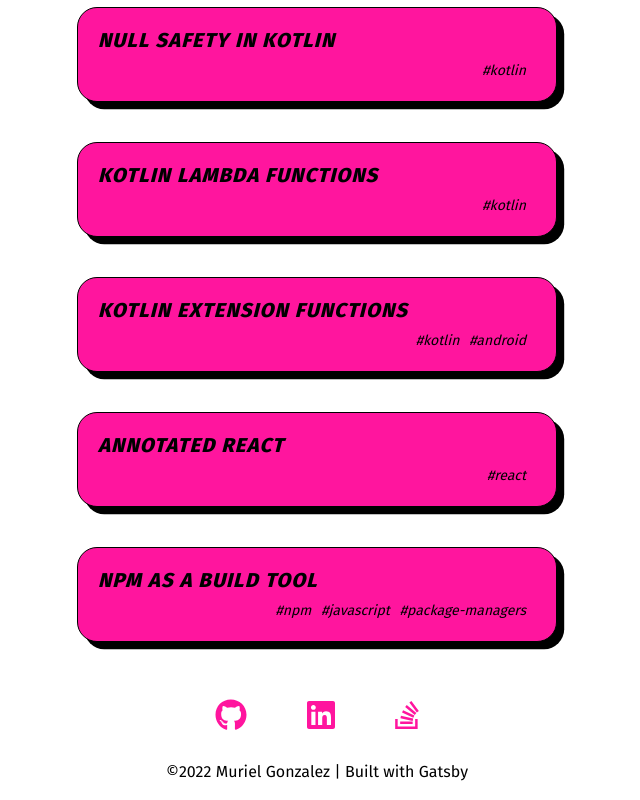
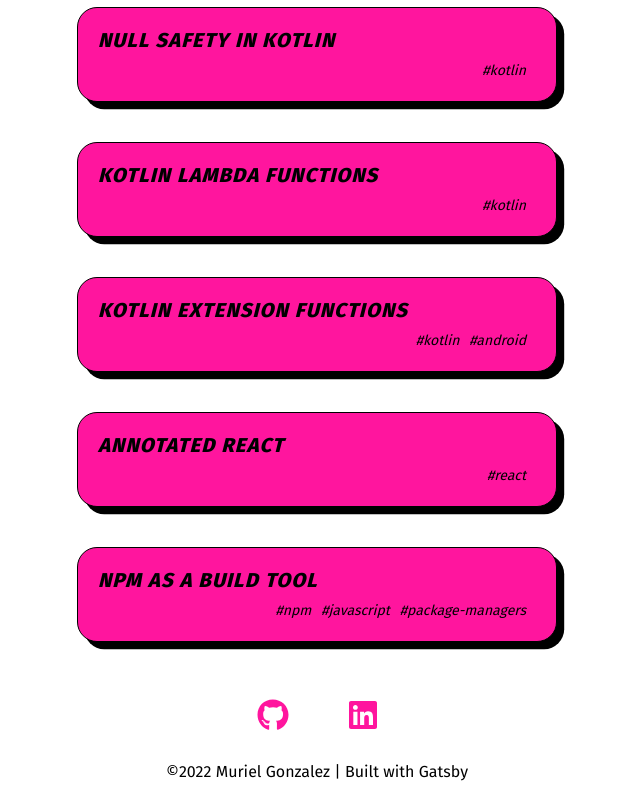
Before and after one commit to murielg/murielg.github.io, a Gatsby site: page / in a window 1280 px wide. Shown: the part 334-1134 px from the top of the page, without its empty margins (323-963 px from the left). Built offline with nearby package versions, Linux system fonts and the light colour scheme; Gatsby itself is replaced by a stand-in of ours.

Commit message:
removing SO story

```diff
--- a/src/components/Footer.js
+++ b/src/components/Footer.js
@@ -8,7 +8,6 @@ const Footer = () => (
     <nav>
       <a href='https://github.com/murielg' target='_blank'><FontAwesomeIcon icon={faGithub} /></a>
       <a href='https://www.linkedin.com/in/murielgonzalez/' target='_blank'><FontAwesomeIcon icon={faLinkedin} /></a>
-      <a href='https://stackoverflow.com/story/muriel' target='_blank'><FontAwesomeIcon icon={faStackOverflow} /></a>
     </nav>
     <p>&copy;{(new Date().getFullYear())} Muriel Gonzalez | Built with <a href='https://www.gatsbyjs.com/'  target='_blank'>Gatsby</a></p>
   </footer>
```
